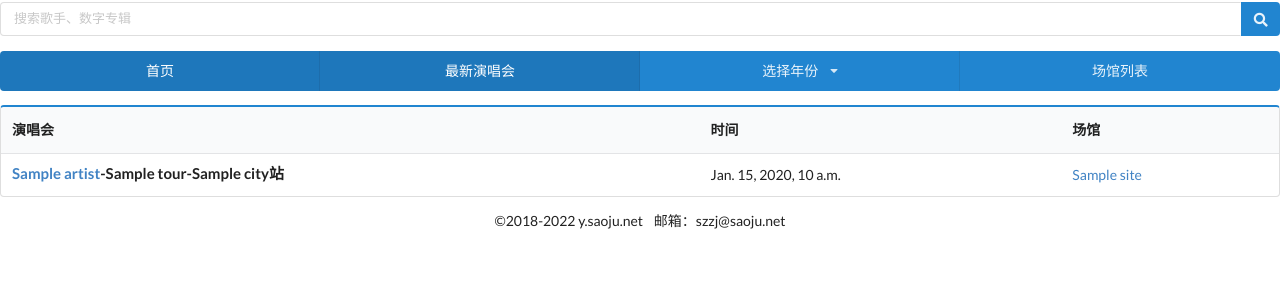
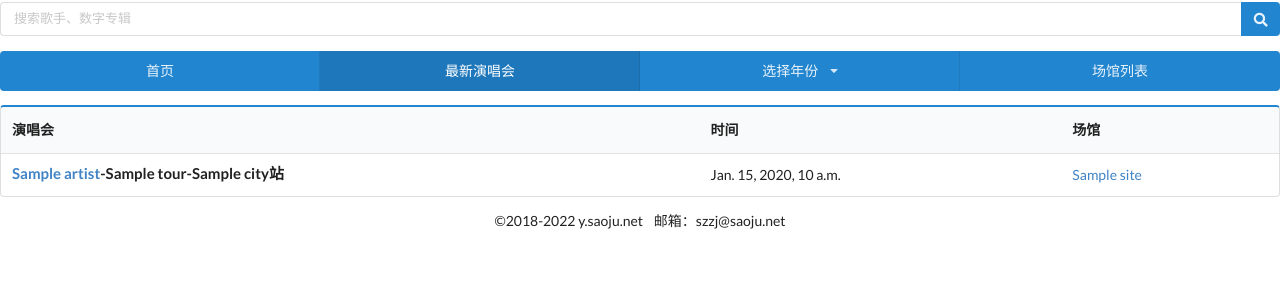
Before and after one commit to suowei/yinyue, a Django app: template szzj/templates/szzj/concert_list.html in a window 1280 px wide. Shown: the top 300 px of the page. Run offline with Django 3.2, Linux system fonts and the light colour scheme; the template is opened without the code that fills it: most values are stand-ins (such as "Sample title", 1, 10 or a date in 2020); some libraries are stand-ins or nearby versions.

Commit message:
修复bug

```diff
--- a/szzj/templates/szzj/yanchanghui_base.html
+++ b/szzj/templates/szzj/yanchanghui_base.html
@@ -2,7 +2,7 @@
 
 {% block header %}
 <div class="ui blue four item inverted menu">
-    <a href="/" class="item" data-label="new">首页</a>
+    <a href="/" class="item" data-label="index">首页</a>
     <a href="/yanchanghui" class="item" data-label="new">最新演唱会</a>
     <div class="ui dropdown item">
         <div  data-label="year">选择年份</div><i class="dropdown icon"></i>
```
